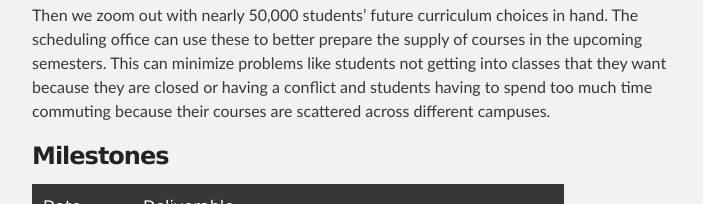
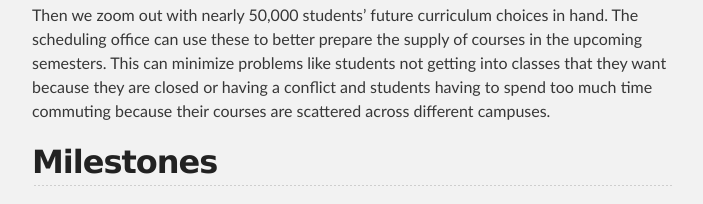
Before and after one commit to SimiaoGao/BigStudentProject, a plain HTML site: page index.html in a window 1280 px wide. Shown: the part 933-1137 px from the top of the page, without its empty margins (288-991 px from the left). Drawn offline with Linux system fonts and the light colour scheme.

```diff
--- a/index.html
+++ b/index.html
@@ -55,8 +55,8 @@ What did other successful students of the same major take?</p>
 
 <p>Then we zoom out with nearly 50,000 students’ future curriculum choices in hand. The scheduling office can use these to better prepare the supply of courses in the upcoming semesters. This can minimize problems like students not getting into classes that they want because they are closed or having a conflict and students having to spend too much time commuting because their courses are scattered across different campuses.</p>
 
-<h3>
-<a name="milestones" class="anchor" href="#milestones"><span class="octicon octicon-link"></span></a>Milestones</h3>
+<h2>
+<a name="milestones" class="anchor" href="#milestones"><span class="octicon octicon-link"></span></a>Milestones</h2>
 
 <table>
 <thead><tr>
```
Also changed, not shown: params.json (+1 -1 lines).
